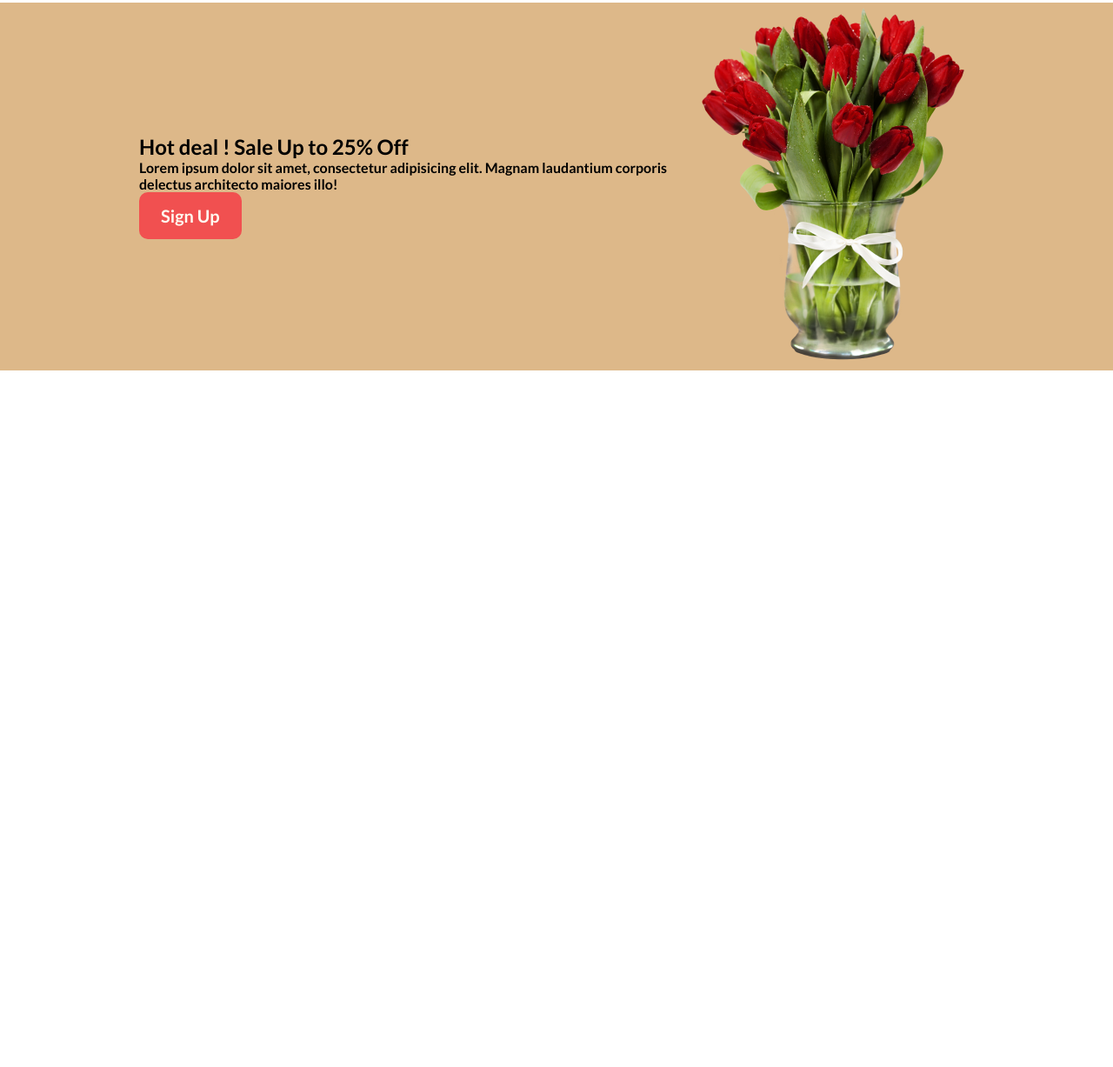
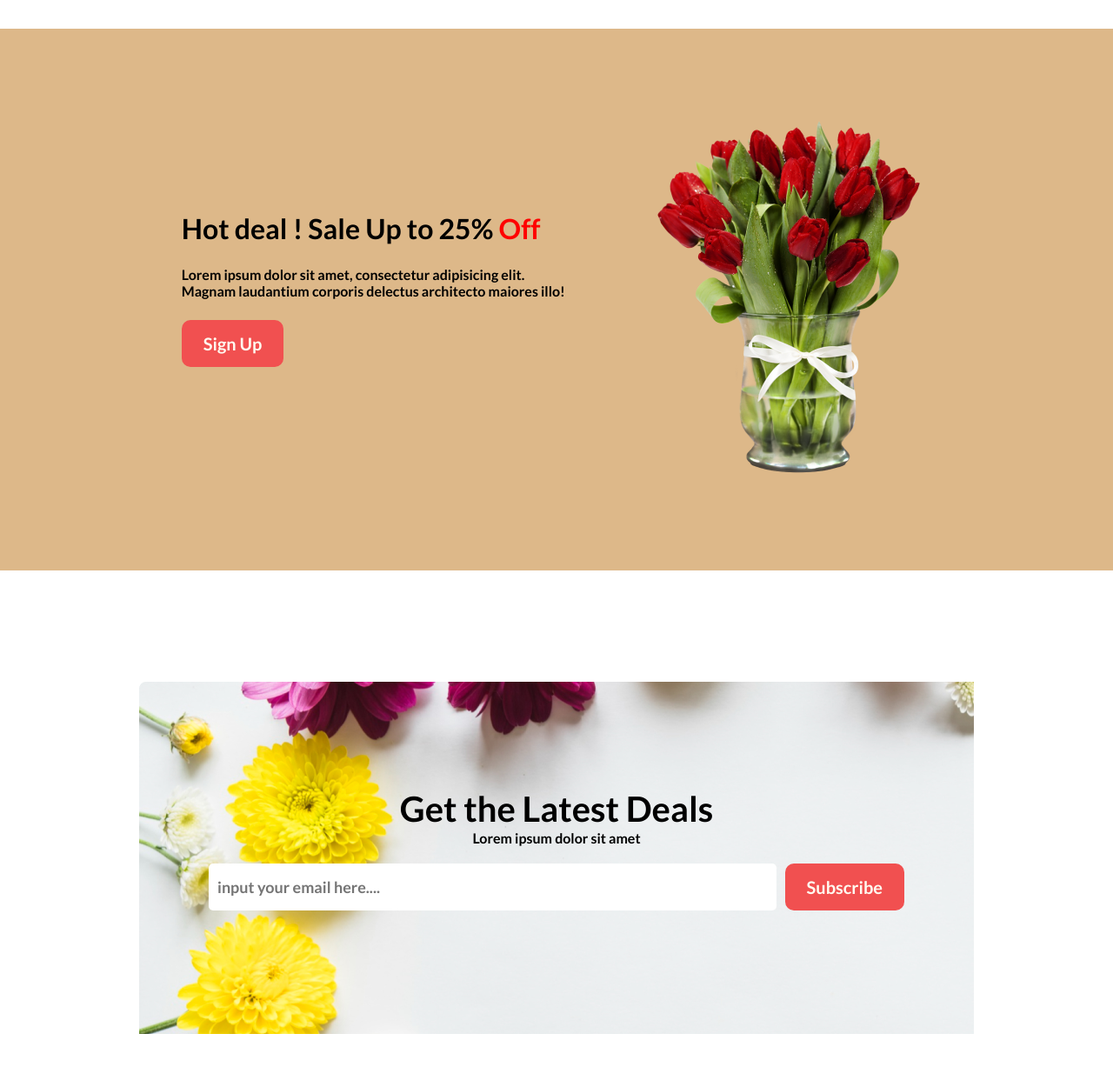
Before and after one commit to mdruman079/flower-shop, a plain HTML site: page index.html in a window 1280 px wide. Shown: the part 1722-2949 px from the top of the page at 87% size. Before the commit the page ends 2148 px from the top, so only its background shows below. Drawn offline with Linux system fonts and the light colour scheme.

Commit message:
form section added

```diff
--- a/index.html
+++ b/index.html
@@ -1,17 +1,20 @@
 <!DOCTYPE html>
 <html lang="en">
+
 <head>
     <meta charset="UTF-8">
     <meta name="viewport" content="width=device-width, initial-scale=1.0">
     <title>Flower Shop</title>
     <link rel="stylesheet" href="styles/style.css">
 </head>
+
 <body>
     <header>
         <div class="container banner">
             <div class="banner-text">
                 <h1>Let's make beautiful flowers a part of your life.</h1>
-                <p>Lorem ipsum dolor sit amet consectetur adipisicing elit. Expedita natus necessitatibus maiores consequuntur explicabo porro, repellat debitis earum nihil sed.</p>
+                <p>Lorem ipsum dolor sit amet consectetur adipisicing elit. Expedita natus necessitatibus maiores
+                    consequuntur explicabo porro, repellat debitis earum nihil sed.</p>
                 <button>Shop Now</button>
             </div>
             <div class="banner-image">
@@ -27,7 +30,9 @@
                         Our Featured Flowers
                     </h2>
                     <p>
-                        Lorem ipsum dolor sit amet consectetur adipisicing elit. Blanditiis explicabo expedita repellendus, quam ducimus eaque temporibus vero at quibusdam nobis beatae sed. Porro earum iure incidunt maxime et ab odio?
+                        Lorem ipsum dolor sit amet consectetur adipisicing elit. Blanditiis explicabo expedita
+                        repellendus, quam ducimus eaque temporibus vero at quibusdam nobis beatae sed. Porro earum iure
+                        incidunt maxime et ab odio?
                     </p>
                 </div>
                 <div class="section-content">
@@ -77,15 +82,33 @@
         <section class="hot-deal">
             <div class="container hot-deal-main">
                 <div class="hot-deal-text">
-                    <h2>Hot deal ! Sale Up to 25% Off</h2>
-                    <p>Lorem ipsum dolor sit amet, consectetur adipisicing elit. Magnam laudantium corporis delectus architecto maiores illo!</p>
+                    <h2>Hot deal ! Sale Up to 25% <span class="off">Off</span></h2>
+                    <p>Lorem ipsum dolor sit amet, consectetur adipisicing elit. Magnam laudantium corporis delectus
+                        architecto maiores illo!</p>
                     <button>Sign Up</button>
                 </div>
                 <div class="hot-deal-img">
-<img src="asset/pngwing 8.png" alt="">
+                    <img src="asset/pngwing 8.png" alt="">
                 </div>
             </div>
         </section>
+<section class="newsletter">
+<div class="container newsletter-main">
+    <div class="section-heading">
+        <h2>
+            Get the Latest Deals
+        </h2>
+        <p>
+            Lorem ipsum dolor sit amet
+        </p>
+    </div>
+    <form>
+        <input type="email" placeholder="input your email here...." name="" id="">
+        <button>Subscribe</button>
+    </form>
+</div>
+</section>
     </main>
 </body>
+
 </html>
--- a/styles/style.css
+++ b/styles/style.css
@@ -107,10 +107,48 @@ header, .hot-deal {
   justify-content: space-around;
   align-items: center;
   padding: 10px;
-  margin: 0px 0px 10px 0px;
+  margin: 0px 0px 40px 0px;
 }
 .hot-deal-main{
 display: flex;
 justify-content: space-around;
 align-items: center;
+padding: 100px 0px;
 }
+.hot-deal .hot-deal-text{
+  width: 75%;
+  max-width: 445px;
+}
+.hot-deal .hot-deal-text *{
+  margin-bottom: 24px;
+}
+.hot-deal .hot-deal-text h2{
+  font-size: 32px;
+  font-weight: 800;
+}
+.hot-deal .hot-deal-text h2 .off{
+  color: red;
+}
+.hot-deal .hot-deal-img{
+width: 320px;
+}
+.newsletter{
+  margin: 128px 0px;
+}
+.newsletter-main{
+  background-image: url('../asset/Rectangle\ 9.png');
+  padding: 122px 0;
+}
+.newsletter form{
+  max-width: 800px;
+  margin: 20px auto;
+  display: flex;
+  gap: 10px;
+}
+.newsletter form input{
+flex-grow: 1;
+border: none;
+border-radius: 5px;
+padding: 10px;
+font-size: 18px;
+}
```
